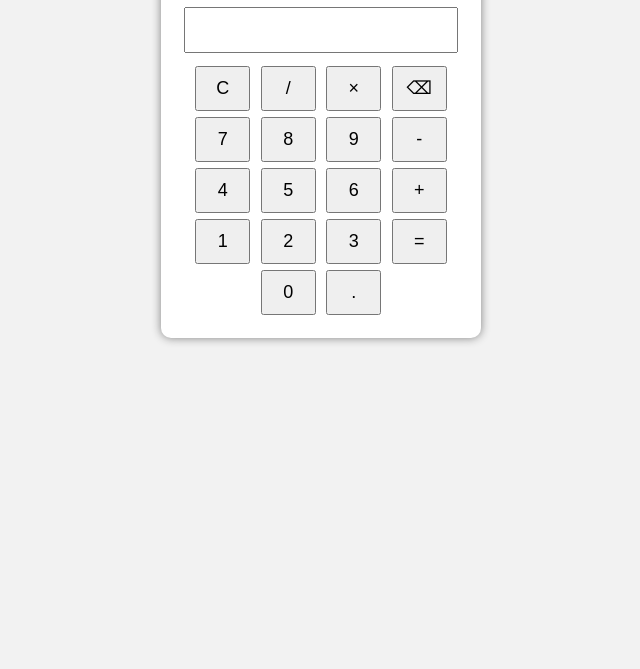
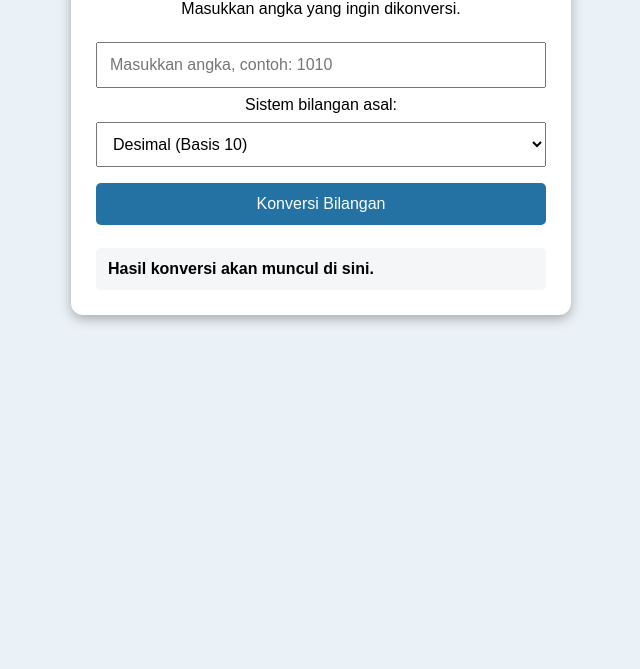
Before and after one commit to nrycmcvgnm-wq/kaila, a plain HTML site: page index.html in a window 1280 px wide. Shown: the part 131-800 px from the top of the page, without its empty margins (319-959 px from the left). Drawn offline with Linux system fonts and the light colour scheme.

Commit message:
Update index.html

```diff
--- a/index.html
+++ b/index.html
@@ -3,118 +3,133 @@
 <head>
     <meta charset="UTF-8">
     <meta name="viewport" content="width=device-width, initial-scale=1.0">
-    <title>Kalkulator</title>
+    <title>Kalkulator Sistem Bilangan</title>
 
     <style>
         body {
             font-family: Arial, sans-serif;
+            background: #eaf2f8;
             text-align: center;
-            margin-top: 50px;
-            background-color: #f2f2f2;
+            padding: 30px;
         }
 
-        .kalkulator {
-            width: 280px;
+        .container {
+            background: white;
+            max-width: 450px;
             margin: auto;
-            padding: 20px;
-            background-color: white;
-            border-radius: 10px;
-            box-shadow: 0 0 10px gray;
+            padding: 25px;
+            border-radius: 12px;
+            box-shadow: 0 4px 12px #aaa;
         }
 
-        input {
-            width: 95%;
-            height: 40px;
-            margin-bottom: 10px;
-            text-align: right;
-            font-size: 22px;
+        h2 {
+            color: #154360;
+        }
+
+        input, select, button {
+            width: 100%;
+            padding: 12px;
+            margin: 8px 0;
+            box-sizing: border-box;
+            font-size: 16px;
         }
 
         button {
-            width: 55px;
-            height: 45px;
-            margin: 3px;
-            font-size: 18px;
+            background: #2471a3;
+            color: white;
+            border: none;
+            border-radius: 5px;
             cursor: pointer;
+        }
+
+        button:hover {
+            background: #154360;
+        }
+
+        #hasil {
+            text-align: left;
+            background: #f4f6f7;
+            padding: 12px;
+            margin-top: 15px;
+            border-radius: 5px;
+            overflow-wrap: anywhere;
         }
     </style>
 </head>
 
 <body>
 
-    <div class="kalkulator">
-        <h2>Kalkulator</h2>
+<div class="container">
 
-        <input type="text" id="layar" readonly>
+    <h2>Kalkulator Sistem Bilangan</h2>
 
-        <br>
+    <p>Masukkan angka yang ingin dikonversi.</p>
 
-        <button onclick="hapus()">C</button>
-        <button onclick="tambahAngka('/')">/</button>
-        <button onclick="tambahAngka('*')">×</button>
-        <button onclick="hapusSatu()">⌫</button>
+    <input type="text" id="angka"
+           placeholder="Masukkan angka, contoh: 1010">
 
-        <br>
+    <label for="asal">Sistem bilangan asal:</label>
+    <select id="asal">
+        <option value="2">Biner (Basis 2)</option>
+        <option value="8">Oktal (Basis 8)</option>
+        <option value="10" selected>Desimal (Basis 10)</option>
+        <option value="16">Heksadesimal (Basis 16)</option>
+    </select>
 
-        <button onclick="tambahAngka('7')">7</button>
-        <button onclick="tambahAngka('8')">8</button>
-        <button onclick="tambahAngka('9')">9</button>
-        <button onclick="tambahAngka('-')">-</button>
+    <button onclick="konversi()">Konversi Bilangan</button>
 
-        <br>
-
-        <button onclick="tambahAngka('4')">4</button>
-        <button onclick="tambahAngka('5')">5</button>
-        <button onclick="tambahAngka('6')">6</button>
-        <button onclick="tambahAngka('+')">+</button>
-
-        <br>
-
-        <button onclick="tambahAngka('1')">1</button>
-        <button onclick="tambahAngka('2')">2</button>
-        <button onclick="tambahAngka('3')">3</button>
-        <button onclick="hitung()">=</button>
-
-        <br>
-
-        <button onclick="tambahAngka('0')">0</button>
-        <button onclick="tambahAngka('.')">.</button>
+    <div id="hasil">
+        <b>Hasil konversi akan muncul di sini.</b>
     </div>
 
-    <script>
-        function tambahAngka(nilai) {
-            document.getElementById("layar").value += nilai;
-        }
+</div>
 
-        function hapus() {
-            document.getElementById("layar").value = "";
-        }
+<script>
+function konversi() {
+    const angka = document.getElementById("angka")
+        .value.trim();
 
-        function hapusSatu() {
-            let layar = document.getElementById("layar");
-            layar.value = layar.value.slice(0, -1);
-        }
+    const asal = Number(
+        document.getElementById("asal").value
+    );
 
-        function hitung() {
-            let layar = document.getElementById("layar");
+    const hasil = document.getElementById("hasil");
 
-            try {
-                if (!/^[0-9+\-*/.() ]+$/.test(layar.value)) {
-                    throw new Error("Input tidak valid");
-                }
+    if (!angka) {
+        hasil.innerHTML = "Silakan masukkan angka terlebih dahulu.";
+        return;
+    }
 
-                let hasil = Function(
-                    '"use strict"; return (' + layar.value + ')'
-                )();
+    const digitValid = {
+        2: /^[01]+$/,
+        8: /^[0-7]+$/,
+        10: /^[0-9]+$/,
+        16: /^[0-9a-fA-F]+$/
+    };
 
-                layar.value = Number.isFinite(hasil)
-                    ? hasil
-                    : "Error";
-            } catch {
-                layar.value = "Error";
-            }
-        }
-    </script>
+    if (!digitValid[asal].test(angka)) {
+        hasil.innerHTML =
+            "Angka tidak valid untuk sistem bilangan yang dipilih.";
+        return;
+    }
+
+    const nilai = parseInt(angka, asal);
+
+    if (!Number.isSafeInteger(nilai)) {
+        hasil.innerHTML =
+            "Angka terlalu besar untuk dikonversi dengan tepat.";
+        return;
+    }
+
+    hasil.innerHTML = `
+        <h3>Hasil Konversi</h3>
+        <p>Biner (Basis 2): <b>${nilai.toString(2)}</b></p>
+        <p>Oktal (Basis 8): <b>${nilai.toString(8)}</b></p>
+        <p>Desimal (Basis 10): <b>${nilai.toString(10)}</b></p>
+        <p>Heksadesimal (Basis 16): <b>${nilai.toString(16).toUpperCase()}</b></p>
+    `;
+}
+</script>
 
 </body>
 </html>
```
